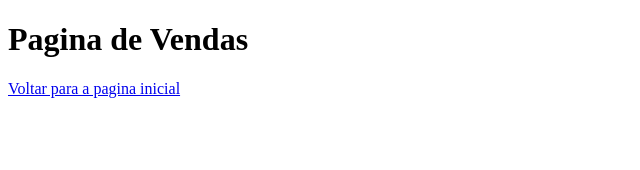
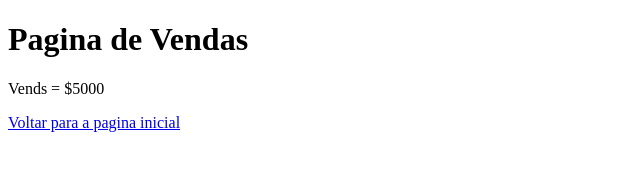
Before and after one commit to VictorCastanha/aulagithub, a plain HTML site: page vendas.html in a window 1280 px wide. Shown: the whole page, without its empty margins (0-640 px from the left). Drawn offline with Linux system fonts and the light colour scheme.

Commit message:
Acrescentado valor das vendas

```diff
--- a/vendas.html
+++ b/vendas.html
@@ -8,6 +8,7 @@
 </head>
 <body>
     <h1>Pagina de Vendas    </h1>
+    <p> Vends = $5000</p>
     <a href="index.html"> Voltar para a pagina inicial</a>
 
 </body>
```
